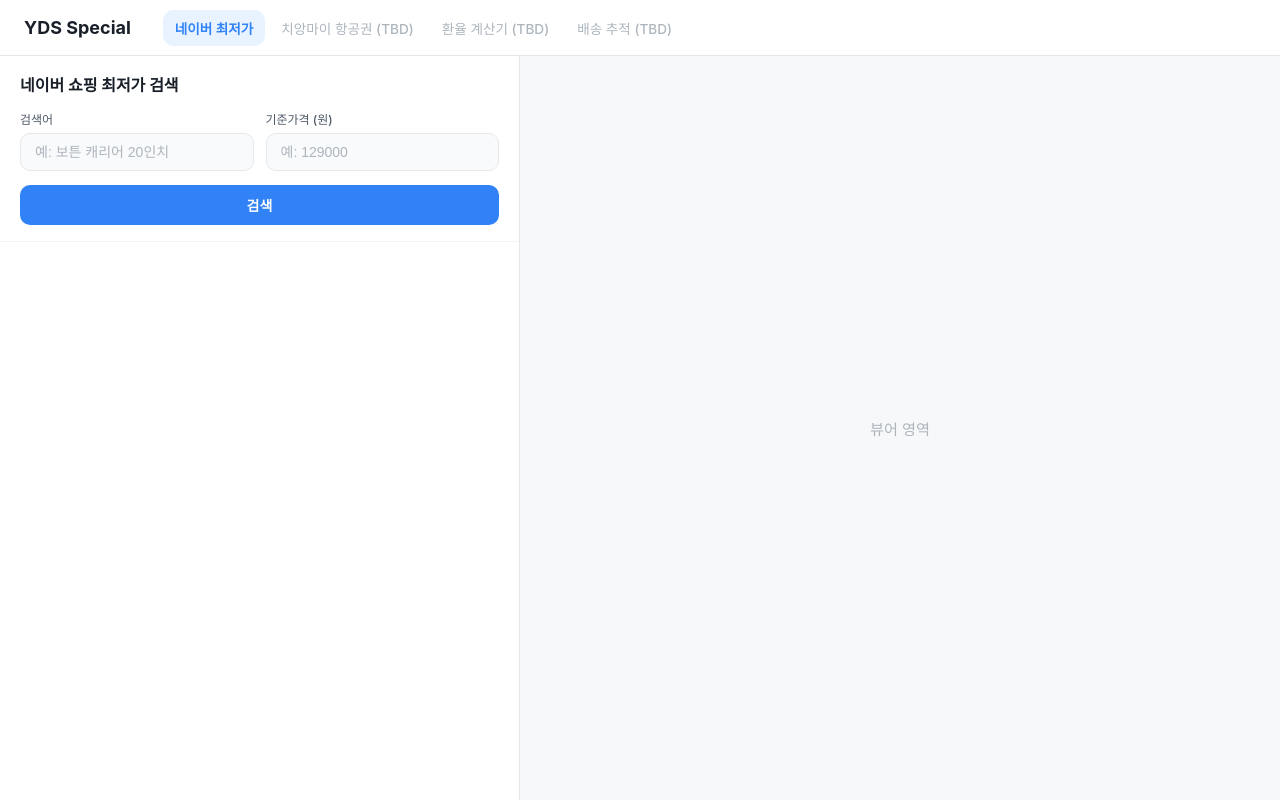
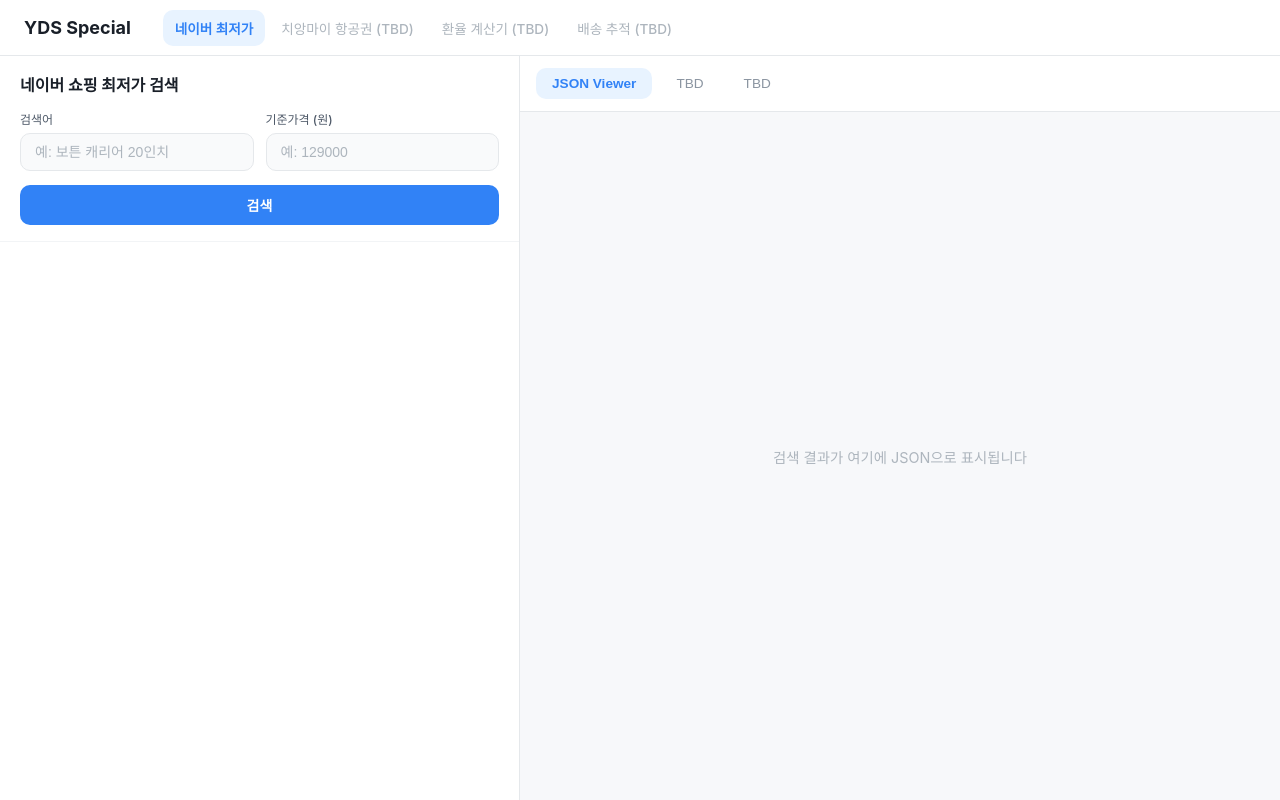
Before and after one commit to Hyune-s-lab/yds-special, a Next.js app: page / in a window 1280 px wide. Built offline with nearby package versions, Linux system fonts and the light colour scheme.

Commit message:
feat: 우측 패널에 뷰어 탭 버튼 추가 (JSON Viewer)

```diff
--- a/app/globals.css
+++ b/app/globals.css
@@ -92,13 +92,52 @@ a {
   flex: 1;
   background: #f7f8fa;
   display: flex;
+  flex-direction: column;
+  overflow: hidden;
+}
+
+.right-header {
+  padding: 0.75rem 1rem;
+  background: #fff;
+  border-bottom: 1px solid #e5e8eb;
+  display: flex;
+  gap: 0.5rem;
+}
+
+.viewer-tab {
+  padding: 0.5rem 1rem;
+  border: none;
+  background: transparent;
+  color: #8b95a1;
+  font-size: 0.85rem;
+  font-weight: 500;
+  border-radius: 10px;
+  cursor: pointer;
+  transition: all 0.15s ease;
+}
+
+.viewer-tab:hover {
+  background: #f2f4f6;
+  color: #4e5968;
+}
+
+.viewer-tab.active {
+  background: #e8f3ff;
+  color: #3182f6;
+  font-weight: 600;
+}
+
+.right-content {
+  flex: 1;
+  display: flex;
   align-items: center;
   justify-content: center;
+  overflow: auto;
 }
 
 .viewer-placeholder {
   color: #adb5bd;
-  font-size: 0.95rem;
+  font-size: 0.9rem;
 }
 
 /* Search Form */
--- a/app/page.tsx
+++ b/app/page.tsx
@@ -128,8 +128,15 @@ export default function Home() {
 
       {/* 우측 패널 */}
       <div className="right-panel">
-        <div className="viewer-placeholder">
-          뷰어 영역
+        <div className="right-header">
+          <button className="viewer-tab active">JSON Viewer</button>
+          <button className="viewer-tab">TBD</button>
+          <button className="viewer-tab">TBD</button>
+        </div>
+        <div className="right-content">
+          <div className="viewer-placeholder">
+            검색 결과가 여기에 JSON으로 표시됩니다
+          </div>
         </div>
       </div>
     </div>
```
